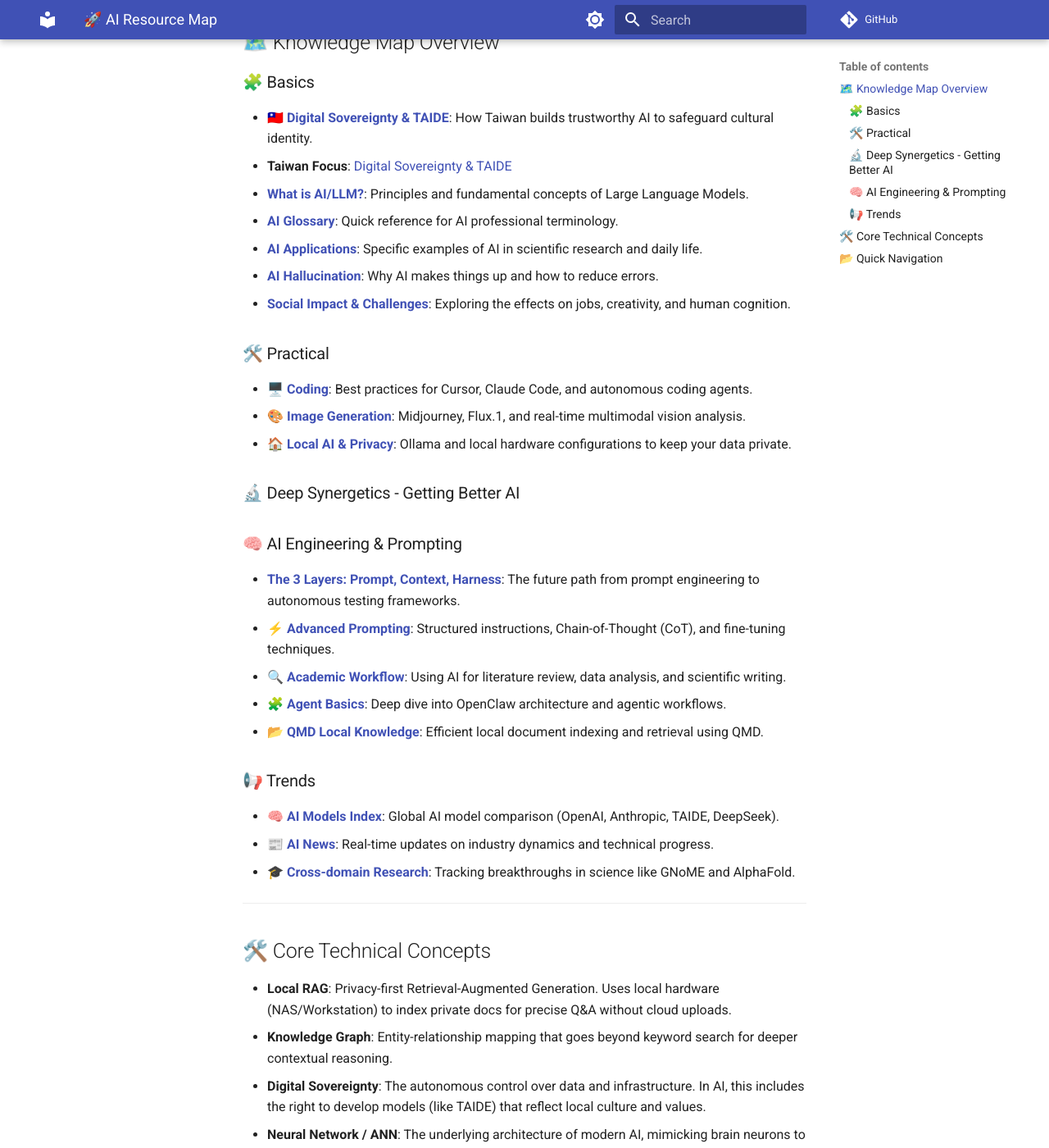
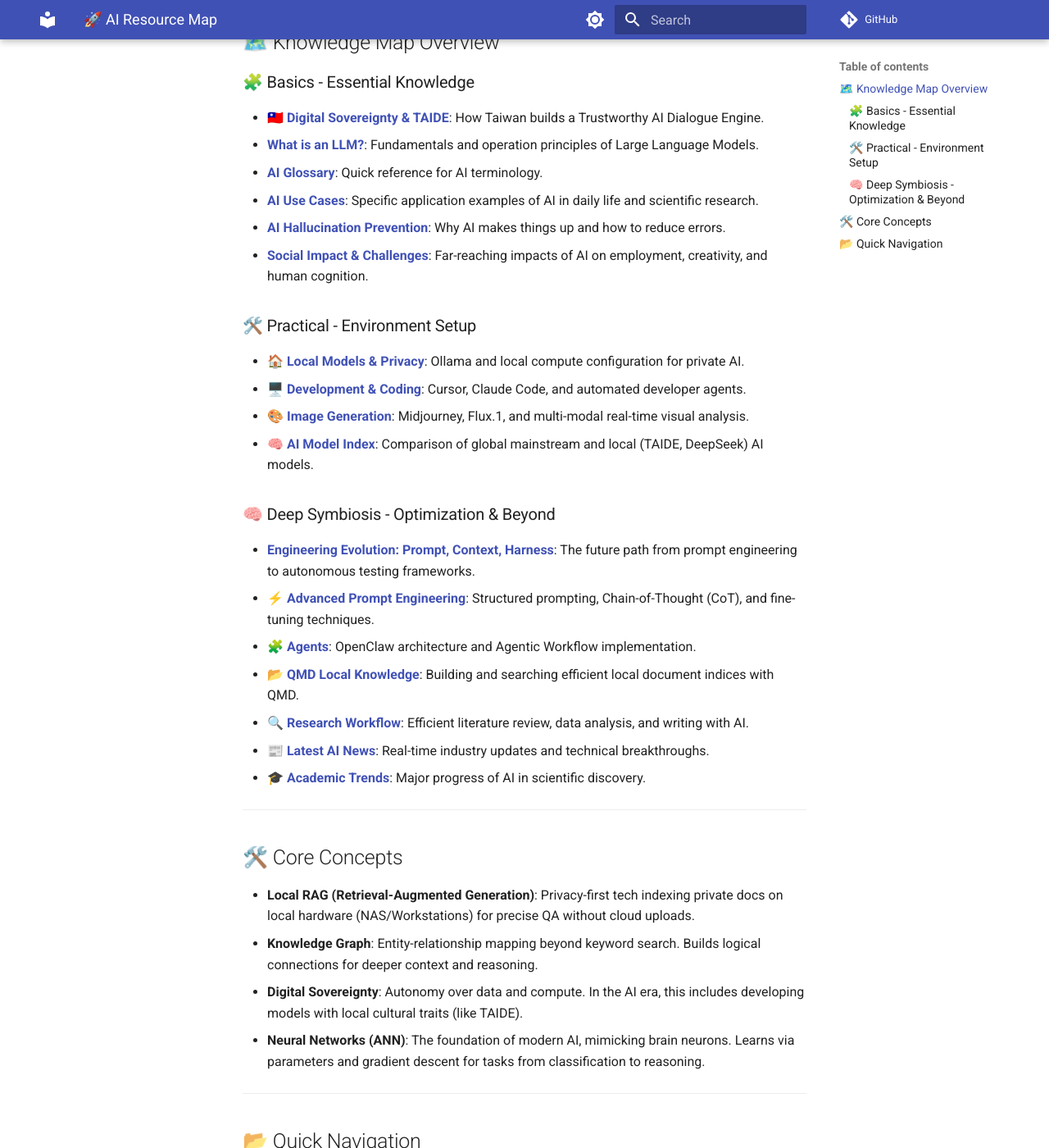
Before and after one commit to ultima6-tw/ai-map, an MkDocs documentation site: the page built from docs/en/index.md, in a window 1280 px wide and 1400 px high, scrolled down 285 px. Shown: the whole window at 82% size. Built offline with MkDocs 1.6.1 and Material for MkDocs 9.7.7, drawn with Linux system fonts in a browser that asks for light colours; comment, search, counter and statistics services are not loaded; some of the changed text lies outside the part shown.

Commit message:
refactor: restructure index categories into Basics, Practical, and Deep Symbiosis

```diff
--- a/docs/en/index.md
+++ b/docs/en/index.md
@@ -1,50 +1,46 @@
 # 🚀 AI Resource Map
 
-Welcome to the **AI Resource Map**, a curated knowledge base designed to help you navigate the rapidly evolving field of AI.
+Welcome to the **AI Resource Map**. This is a curated knowledge base designed to help you navigate the rapidly evolving field of AI.
 
 ## 🗺️ Knowledge Map Overview
 
-### 🧩 Basics
-- **[🇹🇼 Digital Sovereignty & TAIDE](digital-sovereignty.md)**: How Taiwan builds trustworthy AI to safeguard cultural identity.
-- **Taiwan Focus**: [Digital Sovereignty & TAIDE](digital-sovereignty.md)
-- **[What is AI/LLM?](what-is-ai-or-llm.md)**: Principles and fundamental concepts of Large Language Models.
-- **[AI Glossary](glossary.md)**: Quick reference for AI professional terminology.
-- **[AI Applications](ai-application.md)**: Specific examples of AI in scientific research and daily life.
-- **[AI Hallucination](ai-hallucination.md)**: Why AI makes things up and how to reduce errors.
-- **[Social Impact & Challenges](ai-impact.md)**: Exploring the effects on jobs, creativity, and human cognition.
+### 🧩 Basics - Essential Knowledge
+- **[🇹🇼 Digital Sovereignty & TAIDE](digital-sovereignty.md)**: How Taiwan builds a Trustworthy AI Dialogue Engine.
+- **[What is an LLM?](what-is-ai-or-llm.md)**: Fundamentals and operation principles of Large Language Models.
+- **[AI Glossary](glossary.md)**: Quick reference for AI terminology.
+- **[AI Use Cases](ai-application.md)**: Specific application examples of AI in daily life and scientific research.
+- **[AI Hallucination Prevention](ai-hallucination.md)**: Why AI makes things up and how to reduce errors.
+- **[Social Impact & Challenges](ai-impact.md)**: Far-reaching impacts of AI on employment, creativity, and human cognition.
 
-### 🛠️ Practical
-- **[🖥️ Coding](tools-coding.md)**: Best practices for Cursor, Claude Code, and autonomous coding agents.
-- **[🎨 Image Generation](tools-image.md)**: Midjourney, Flux.1, and real-time multimodal vision analysis.
-- **[🏠 Local AI & Privacy](local-ai-privacy.md)**: Ollama and local hardware configurations to keep your data private.
+### 🛠️ Practical - Environment Setup
+- **[🏠 Local Models & Privacy](local-ai-privacy.md)**: Ollama and local compute configuration for private AI.
+- **[🖥️ Development & Coding](tools-coding.md)**: Cursor, Claude Code, and automated developer agents.
+- **[🎨 Image Generation](tools-image.md)**: Midjourney, Flux.1, and multi-modal real-time visual analysis.
+- **[🧠 AI Model Index](model-index.md)**: Comparison of global mainstream and local (TAIDE, DeepSeek) AI models.
 
-### 🔬 Deep Synergetics - Getting Better AI
-### 🧠 AI Engineering & Prompting
-- **[The 3 Layers: Prompt, Context, Harness](engineering-evolution.md)**: The future path from prompt engineering to autonomous testing frameworks.
-- **[⚡ Advanced Prompting](advanced-prompting.md)**: Structured instructions, Chain-of-Thought (CoT), and fine-tuning techniques.
-- **[🔍 Academic Workflow](research-workflow.md)**: Using AI for literature review, data analysis, and scientific writing.
-- **[🧩 Agent Basics](agent.md)**: Deep dive into OpenClaw architecture and agentic workflows.
-- **[📂 QMD Local Knowledge](qmd.md)**: Efficient local document indexing and retrieval using QMD.
-
-### 📢 Trends
-- **[🧠 AI Models Index](model-index.md)**: Global AI model comparison (OpenAI, Anthropic, TAIDE, DeepSeek).
-- **[📰 AI News](ai-news.md)**: Real-time updates on industry dynamics and technical progress.
-- **[🎓 Cross-domain Research](academic-trends.md)**: Tracking breakthroughs in science like GNoME and AlphaFold.
+### 🧠 Deep Symbiosis - Optimization & Beyond
+- **[Engineering Evolution: Prompt, Context, Harness](engineering-evolution.md)**: The future path from prompt engineering to autonomous testing frameworks.
+- **[⚡ Advanced Prompt Engineering](advanced-prompting.md)**: Structured prompting, Chain-of-Thought (CoT), and fine-tuning techniques.
+- **[🧩 Agents](agent.md)**: OpenClaw architecture and Agentic Workflow implementation.
+- **[📂 QMD Local Knowledge](qmd.md)**: Building and searching efficient local document indices with QMD.
+- **[🔍 Research Workflow](research-workflow.md)**: Efficient literature review, data analysis, and writing with AI.
+- **[📰 Latest AI News](ai-news.md)**: Real-time industry updates and technical breakthroughs.
+- **[🎓 Academic Trends](academic-trends.md)**: Major progress of AI in scientific discovery.
 
 ---
 
-## 🛠️ Core Technical Concepts
+## 🛠️ Core Concepts
 
-- **Local RAG**: Privacy-first Retrieval-Augmented Generation. Uses local hardware (NAS/Workstation) to index private docs for precise Q&A without cloud uploads.
-- **Knowledge Graph**: Entity-relationship mapping that goes beyond keyword search for deeper contextual reasoning.
-- **Digital Sovereignty**: The autonomous control over data and infrastructure. In AI, this includes the right to develop models (like TAIDE) that reflect local culture and values.
-- **Neural Network / ANN**: The underlying architecture of modern AI, mimicking brain neurons to learn complex patterns through parameters and gradient descent.
+- **Local RAG (Retrieval-Augmented Generation)**: Privacy-first tech indexing private docs on local hardware (NAS/Workstations) for precise QA without cloud uploads.
+- **Knowledge Graph**: Entity-relationship mapping beyond keyword search. Builds logical connections for deeper context and reasoning.
+- **Digital Sovereignty**: Autonomy over data and compute. In the AI era, this includes developing models with local cultural traits (like TAIDE).
+- **Neural Networks (ANN)**: The foundation of modern AI, mimicking brain neurons. Learns via parameters and gradient descent for tasks from classification to reasoning.
 
 ---
 
 ## 📂 Quick Navigation
 
-- **Core Recommendation**: [Academic Workflow](research-workflow.md)
+- **Core Recommendation**: [Research Workflow](research-workflow.md)
 - **Local Deployment**: [Local AI & Privacy](local-ai-privacy.md)
 
 ---
--- a/docs/zh/index.md
+++ b/docs/zh/index.md
@@ -4,30 +4,26 @@
 
 ## 🗺️ 知識地圖概覽
 
-### 🧩 基礎知識 (Basics)
+### 🧩 基礎知識 (Basics) - 必要知道的事情 (Essential Knowledge)
 - **[🇹🇼 數位主權與 TAIDE](digital-sovereignty.md)**: 台灣如何建立信任對話引擎並守護文化主體性。
-- **台灣特色**: [數位主權與 TAIDE](digital-sovereignty.md)
 - **[什麼是 LLM?](what-is-ai-or-llm.md)**: 大語言模型的運作原理與基礎概念。
 - **[AI 名詞解釋 (Glossary)](glossary.md)**: 快速查詢 AI 專業術語。
 - **[AI 應用案例](ai-application.md)**: AI 在不同生活場景與科學研究中的具體應用範例。
 - **[AI 幻覺預防](ai-hallucination.md)**: 了解為何 AI 會胡說八道以及如何減少錯誤。
 - **[社會影響與挑戰](ai-impact.md)**: 探討 AI 對就業、創意與人類認知的深遠影響。
 
-### 🛠️ 實戰應用 (Practical)
+### 🛠️ 實戰應用 (Practical) - 如何架設環境 (Environment Setup)
+- **[🏠 本地模型與隱私](local-ai-privacy.md)**: Ollama 與本地算力配置，實現私有化 AI。
 - **[🖥️ 程式開發](tools-coding.md)**: Cursor, Claude Code 與自動化開發代理實踐。
 - **[🎨 影像生成](tools-image.md)**: Midjourney, Flux.1 與多模態即時視覺分析。
-- **[🏠 本地模型與隱私](local-ai-privacy.md)**: Ollama 與本地算力配置，實現私有化 AI。
+- **[🧠 AI 模型概覽](model-index.md)**: 全球主流與在地 (TAIDE, DeepSeek) AI 模型對比。
 
-### 🔬 深度共生 (Deep Synergetics) - 獲取更卓越的 AI (Getting Better AI)
-### 🧠 AI 工程化與提示詞 (AI Engineering & Prompting)
-- **[三層演進：Prompt, Context, Harness](engineering-evolution.md)**：從提示詞工程到自主測試架構的未來路徑。
-- **[⚡ 提示詞工程進階](advanced-prompting.md)**：結構化提示詞、思維鏈 (CoT) 與模型微調技巧。
-- **[🔍 學術研究工作流](research-workflow.md)**: 利用 AI 進行高效的文獻審查、數據分析與寫作。
+### 🧠 深度共生 (Deep Symbiosis) - 架設完後，要如何更好 (Optimization & Beyond)
+- **[三層演進：Prompt, Context, Harness](engineering-evolution.md)**: 從提示詞工程到自主測試架構的未來路徑。
+- **[⚡ 提示詞工程進階](advanced-prompting.md)**: 結構化提示詞、思維鏈 (CoT) 與模型微調技巧。
 - **[🧩 Agent 智能體](agent.md)**: OpenClaw 架構解析與自主代理 (Agentic Workflow) 實踐。
 - **[📂 QMD 本地知識](qmd.md)**: 使用 QMD 建立與搜尋高效的本地文件索引。
-
-### 📢 前沿趨勢 (Trends)
-- **[🧠 AI 模型概覽](model-index.md)**: 全球主流與在地 (TAIDE, DeepSeek) AI 模型對比。
+- **[🔍 學術研究工作流](research-workflow.md)**: 利用 AI 進行高效的文獻審查、數據分析與寫作。
 - **[📰 最新 AI 新聞](ai-news.md)**: 即時更新的行業動態與技術突破。
 - **[🎓 跨領域學術動態](academic-trends.md)**: 追蹤 AI 在科學發現領域的重大進展。
 
```
